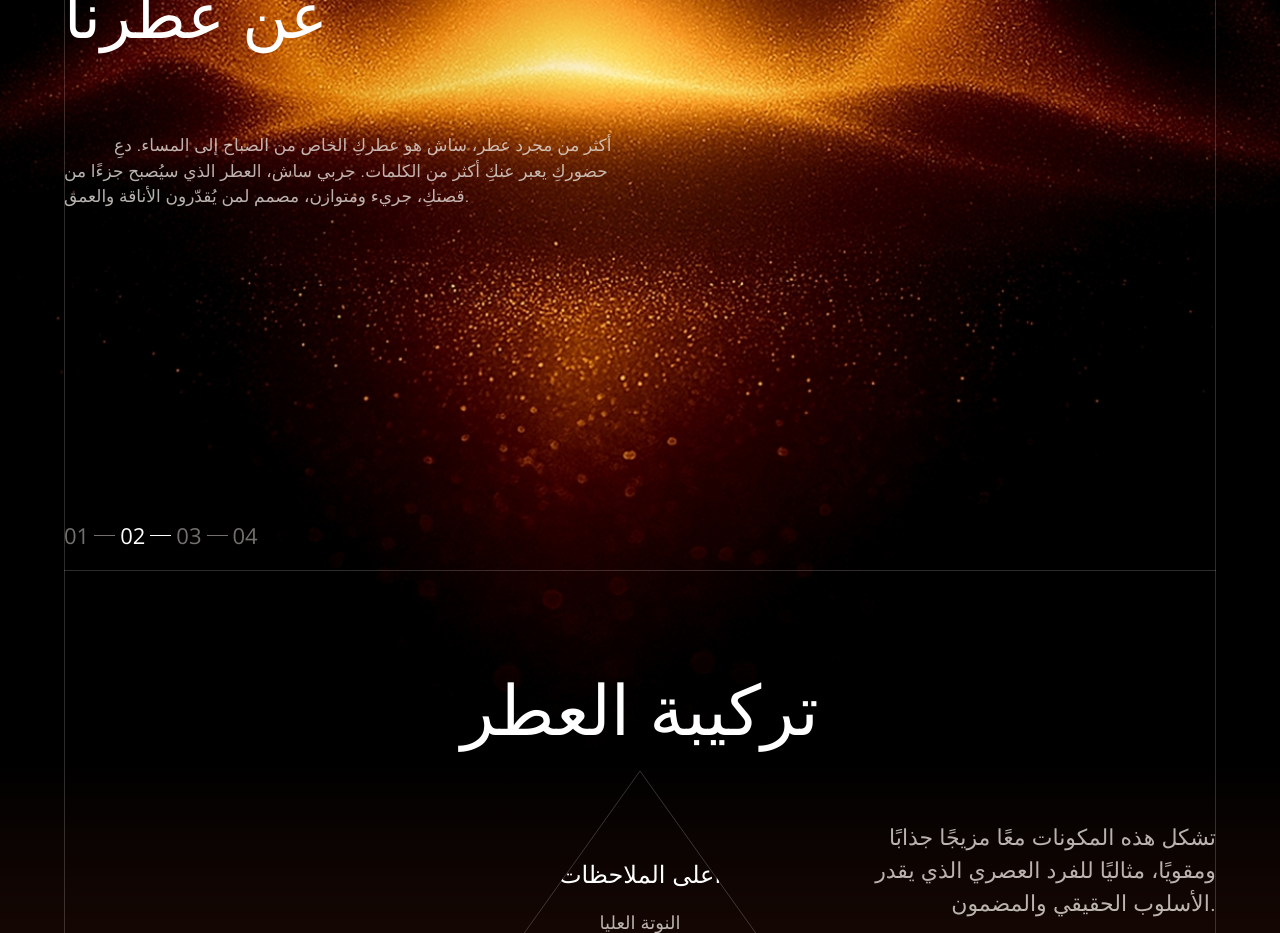
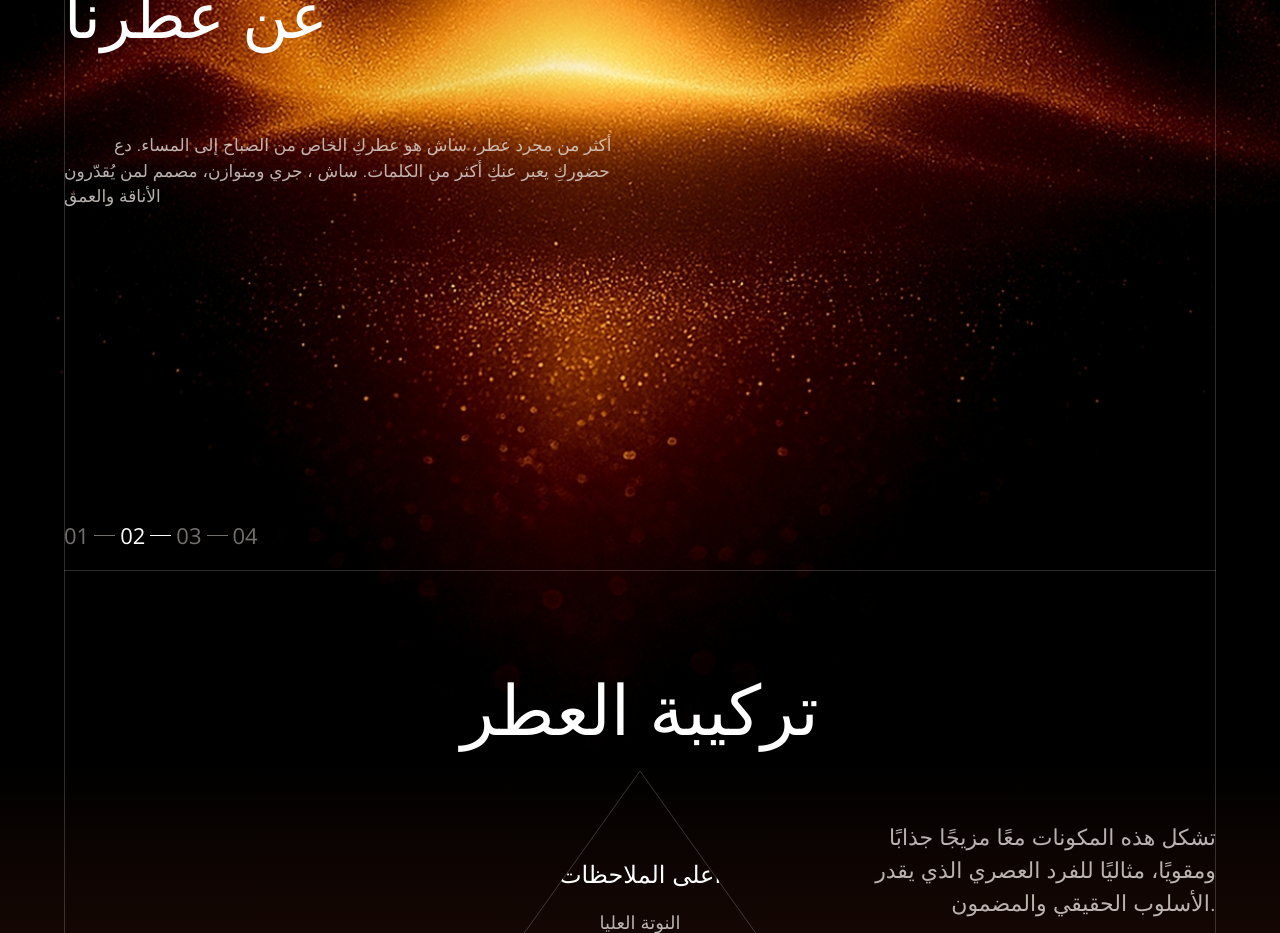
Before and after one commit to FcoreTeam/abdullah-seefi, a Next.js app in the folder front-end/: page / in a window 1280 px wide. Shown: the part 1440-2373 px from the top of the page. Built offline with nearby package versions, Linux system fonts and the light colour scheme; no server answers; a web font is replaced by a local one.

Commit message:
ver text fixes

```diff
--- a/front-end/src/components/main/Main.tsx
+++ b/front-end/src/components/main/Main.tsx
@@ -260,9 +260,9 @@ const Main = () => {
           <div className={styles.main__text}>
             <h2>عن عطرنا</h2>
             <p>
-              أكثر من مجرد عطر، ساش هو عطركِ الخاص من الصباح إلى المساء. دعِ
-              حضوركِ يعبر عنكِ أكثر من الكلمات. جربي ساش، العطر الذي سيُصبح
-              جزءًا من قصتكِ، جريء ومتوازن، مصمم لمن يُقدّرون الأناقة والعمق.
+              أكثر من مجرد عطر، ساش هو عطركِ الخاص من الصباح إلى المساء. دع
+              حضوركِ يعبر عنكِ أكثر من الكلمات. ساش ، جري ومتوازن، مصمم لمن
+              يُقدّرون الأناقة والعمق
             </p>
             <div className={styles.navigator__wrap}>
               <p className={styles.page__navigator}>
```
